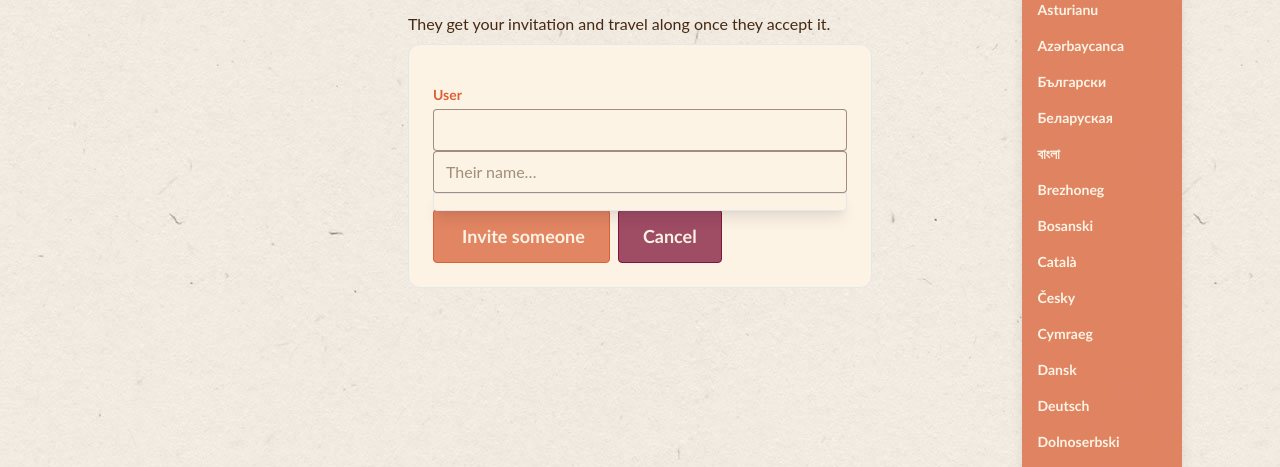
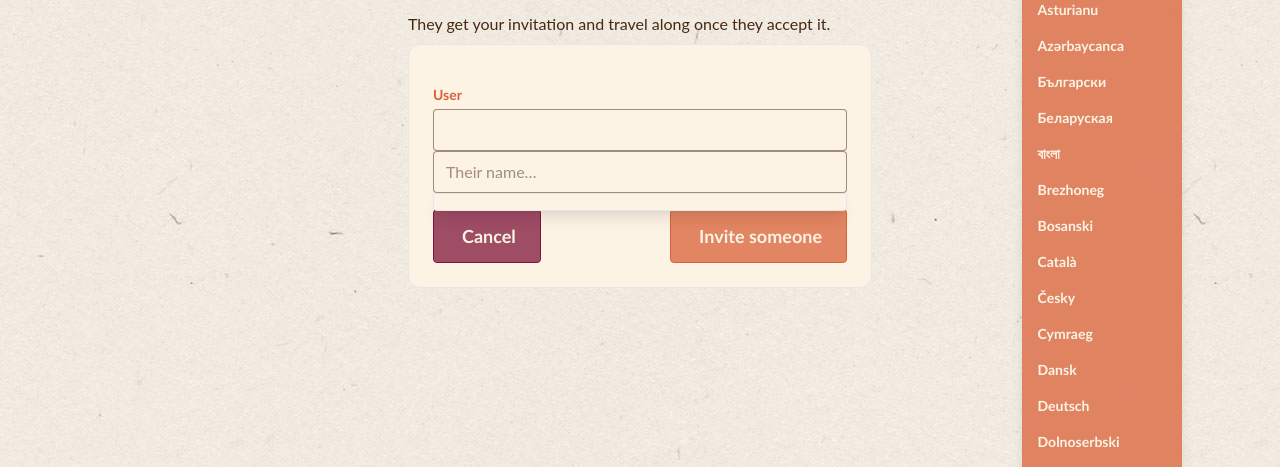
Before and after one commit to ecobasa/ecobasa-2020, a Django app: template tours/templates/tours/invite.html in a window 1280 px wide. Shown: the part 184-651 px from the top of the page. Run offline with Django 3.2, Linux system fonts and the light colour scheme; the template is opened without the code that fills it: most values are stand-ins (such as "Sample title", 1, 10 or a date in 2020); form fields are guessed from the names that the template uses; style sheets or scripts are compiled from the project's sources; parts of the project's set-up code (start-up, migrations or seed data) failed here and were passed over; some libraries are stand-ins or nearby versions; some web fonts are replaced.

Commit message:
fix(ui): consistent form patterns

```diff
--- a/communities/templates/communities/invite.html
+++ b/communities/templates/communities/invite.html
@@ -44,9 +44,9 @@
       <p class="text-xs mt-1">{{ form.message.help_text }}</p>
       {% for error in form.message.errors %}<p class="field-error">{{ error }}</p>{% endfor %}
     </div>
-    <div class="flex flex-wrap gap-2">
+    <div class="flex flex-wrap gap-2 justify-between">
+      <a href="{{ community.get_absolute_url }}#members" class="btn btn-lg btn-purple"><i class="fa fa-ban mr-1"></i>{% trans "Cancel" %}</a>
       <button type="submit" class="btn btn-lg"><i class="fa-solid fa-user-plus mr-1"></i>{% trans "Invite someone" %}</button>
-      <a href="{{ community.get_absolute_url }}#members" class="btn btn-lg btn-purple">{% trans "Cancel" %}</a>
     </div>
   </form>
 </div>
--- a/tours/templates/tours/invite.html
+++ b/tours/templates/tours/invite.html
@@ -49,9 +49,9 @@
         {% for error in field.errors %}<p class="field-error">{{ error }}</p>{% endfor %}
       </div>
     {% endif %}{% endfor %}
-    <div class="flex flex-wrap gap-2">
+    <div class="flex flex-wrap gap-2 justify-between">
+      <a href="{{ tour.get_absolute_url }}" class="btn btn-lg btn-purple"><i class="fa fa-ban mr-1"></i>{% trans "Cancel" %}</a>
       <button type="submit" class="btn btn-lg"><i class="fa-solid fa-user-plus mr-1"></i>{% trans "Invite someone" %}</button>
-      <a href="{{ tour.get_absolute_url }}" class="btn btn-lg btn-purple">{% trans "Cancel" %}</a>
     </div>
   </form>
 </div>
```
